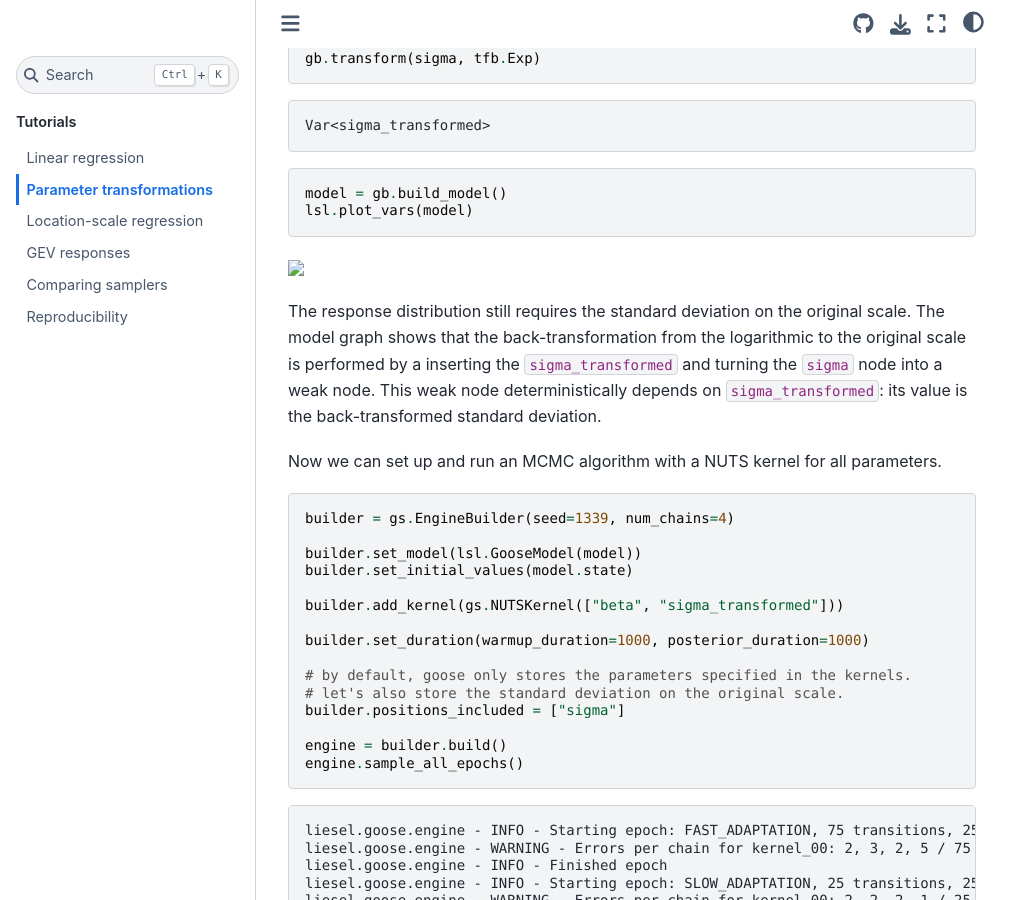
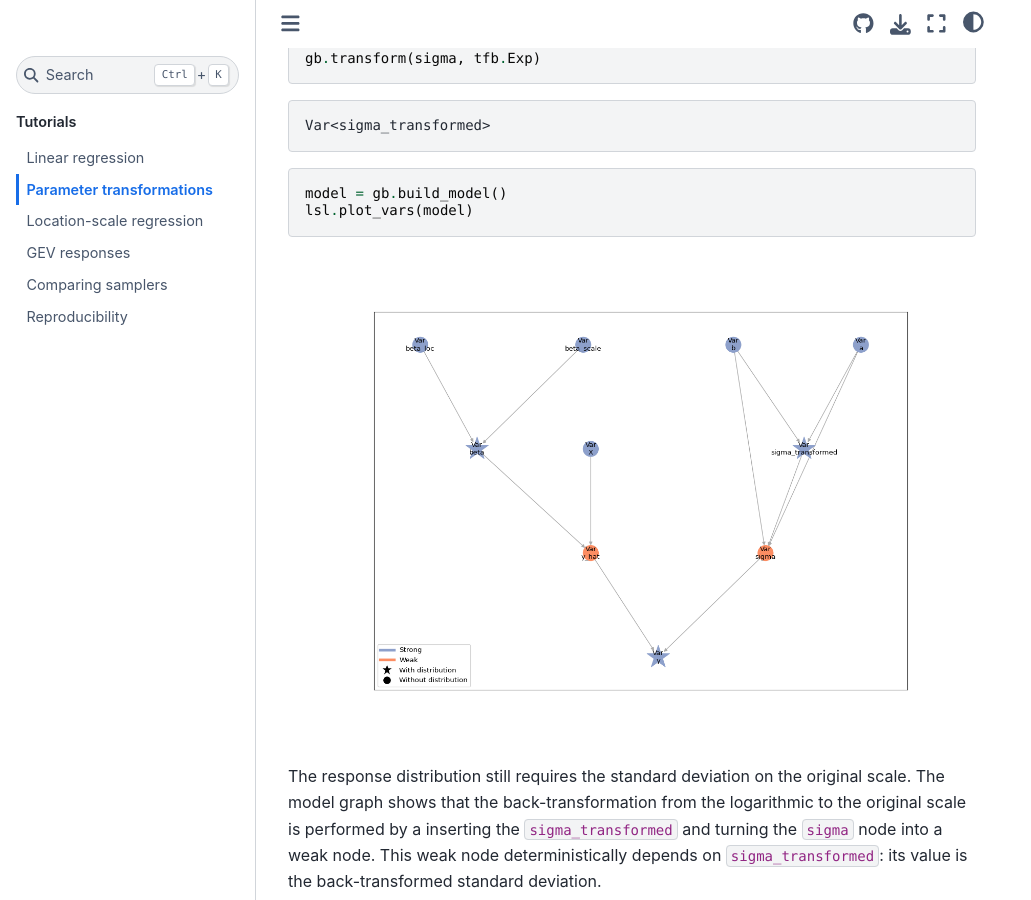
Before and after one commit to liesel-devs/liesel, a Sphinx documentation site: the page built from docs/source/tutorials/md/01a-transform.md, in a window 1280 px wide and 900 px high, scrolled down 1197 px. Shown: the whole window, without its empty margins (0-1031 px from the left). Built offline with Sphinx 7.4.7 and the Sphinx Book theme 1.1.4, drawn with Linux system fonts in a browser that asks for light colours.

Commit message:
allow html images in myst

```diff
--- a/docs/source/conf.py
+++ b/docs/source/conf.py
@@ -135,5 +135,9 @@ remove_from_toctrees = ["generated/liesel.*.*.*.*.rst"]
 
 # myst configuration
 myst_heading_anchors = 3  # auto-generate 3 levels of heading anchors
-myst_enable_extensions = ["dollarmath", "amsmath"]  # enable $$ syntax for math
+myst_enable_extensions = [
+    "dollarmath",
+    "amsmath",
+    "html_image",
+]
 myst_dmath_double_inline = True
```
